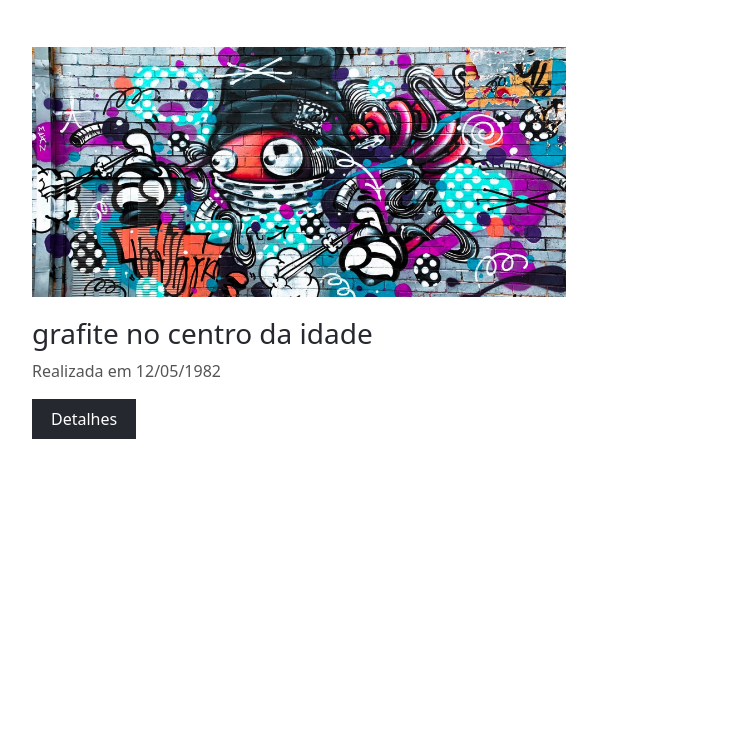
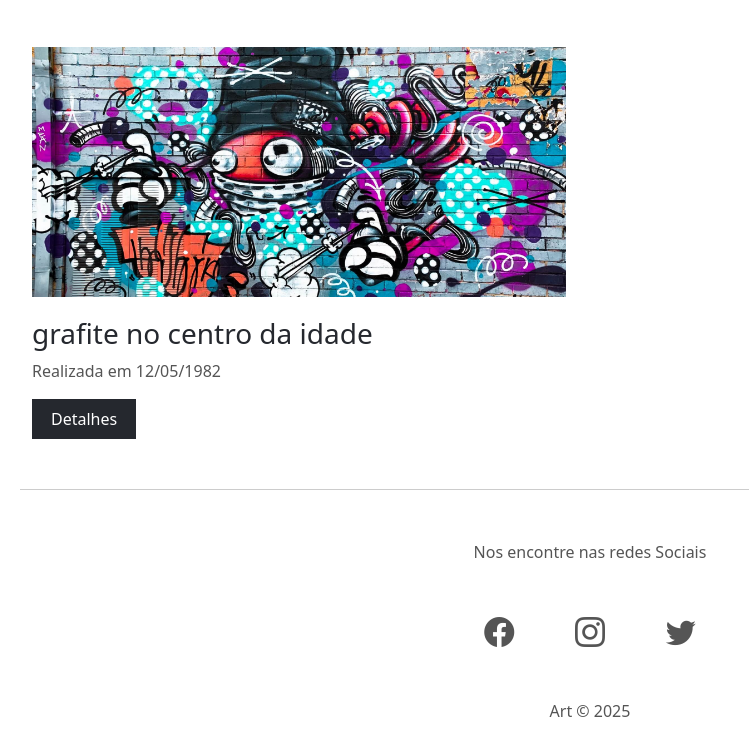
Before and after one commit to devfvieira/art, a plain HTML site: page index.html in a window 1280 px wide. Shown: the part 1549-2288 px from the top of the page, without its empty margins (50-799 px from the left). Before the commit the page ends 2038 px from the top, so only its background shows below. Drawn offline with nearby package versions, Linux system fonts and the light colour scheme.

Commit message:
Footer, finalizando o projeto

```diff
--- a/css/style.css
+++ b/css/style.css
@@ -65,7 +65,7 @@ color: #fff;
 }
 
 #navbar a:hover {
-	color: #c18696;
+	color: #c1b696;
 }
 
 /* MAIN IMAGE  */
@@ -119,3 +119,30 @@ position: relative;
 	height: 250px;
 	margin-bottom: 20px;
 }
+
+/* FOOTER  */
+footer {
+	border-top: 1px solid #ccc;
+	height: 250px;
+	padding: 30px;
+}
+
+footer i {
+	font-size: 30px;
+}
+
+#social-icons-container {
+padding: 25px;
+}
+
+#social-icons-container div {
+	text-align: center;
+}
+footer p {
+	text-align: center;
+	margin: 20px;
+}
+
+a:hover i {
+	color: #c1b696;
+}
--- a/index.html
+++ b/index.html
@@ -50,7 +50,7 @@
 	<div class="col-12">
 		<h1>Artes em Destaque</h1>
 	</div>
-	<div class="row gx-5">
+	<div class="row gx-md-5">
 		<div class="col-12 col-md-6">
 			<div class="small-image-container center-image" id="img-2"></div>
 			<h3>Obra de Arthur</h3>
@@ -84,8 +84,22 @@
 	</div>
    </div>
 
-
-
+<!-- FOOTER  -->
+<footer class="container">
+	<p class="secondary-color">Nos encontre nas redes Sociais</p>
+	<div class="row justify-content-center" id="social-icons-container">
+<div class="col-1">
+	<a href="#"><i class="bi bi-facebook secondary-color"></i></a>
+</div>
+<div class="col-1">
+	<a href="#"><i class="bi bi-instagram secondary-color"></i></a>
+</div>
+<div class="col-1">
+	<a href="#"><i class="bi bi-twitter secondary-color"></i></a>
+</div>
+	</div>
+	<p class="secondary-color">Art &copy; 2025</p>
+</footer>
 
 
 
```
